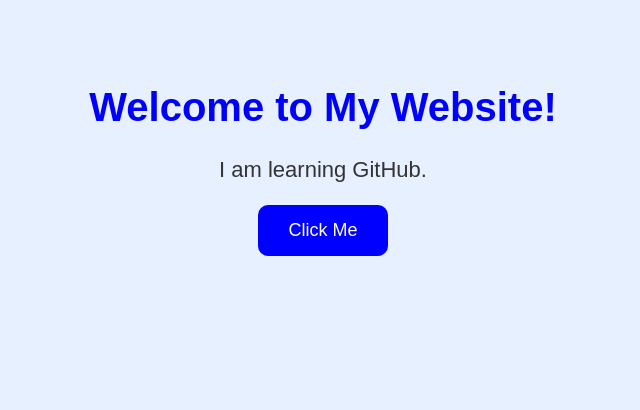
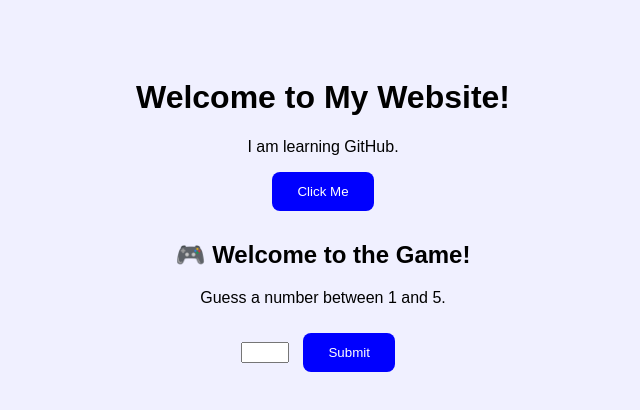
Before and after one commit to ajaykaparthi4-star/my-first-project, a plain HTML site: page index.html in a window 1280 px wide. Both pictures are taken after a click on the button "Click Me". Shown: the whole page, without its empty margins (317-957 px from the left). Drawn offline with Linux system fonts and the light colour scheme.

Commit message:
Add game feature and update button functionality

```diff
--- a/index.html
+++ b/index.html
@@ -1,16 +1,74 @@
+
 <!DOCTYPE html>
 <html>
 <head>
     <title>My First Website</title>
-    <link rel="stylesheet" href="style.css">
+    <style>
+        body {
+            text-align: center;
+            font-family: Arial;
+            background: #f0f0ff;
+            padding-top: 50px;
+        }
+
+        button {
+            background: blue;
+            color: white;
+            padding: 12px 25px;
+            border: none;
+            border-radius: 8px;
+            cursor: pointer;
+        }
+
+        #game {
+            display: none;
+            margin-top: 30px;
+        }
+
+        #game button {
+            margin: 10px;
+        }
+    </style>
 </head>
+
 <body>
 
     <h1>Welcome to My Website!</h1>
     <p>I am learning GitHub.</p>
 
-    <button onclick="sayHello()">Click Me</button>
+    <button onclick="showMessage()">Click Me</button>
 
-    <script src="script.js"></script>
+    <div id="game">
+        <h2>🎮 Welcome to the Game!</h2>
+        <p>Guess a number between 1 and 5.</p>
+
+        <input type="number" id="guess" min="1" max="5">
+        <button onclick="playGame()">Submit</button>
+
+        <p id="result"></p>
+    </div>
+
+    <script>
+        function showMessage() {
+            alert("Congratulations! Your system has been hacked by a professional hacker. Don't try to go back your details will be leaked to public so be here and wait for 30sec and see the twist");
+
+            // Game appears ONLY after clicking OK
+            document.getElementById("game").style.display = "block";
+        }
+
+        function playGame() {
+            let number = Math.floor(Math.random() * 5) + 1;
+            let guess = Number(document.getElementById("guess").value);
+
+            if (guess === number) {
+                document.getElementById("result").innerHTML =
+                    "🎉 Congratulations! You won!";
+            } else {
+                document.getElementById("result").innerHTML =
+                    "😅 Try again! The number was " + number;
+            }
+        }
+    </script>
+
 </body>
 </html>
```
